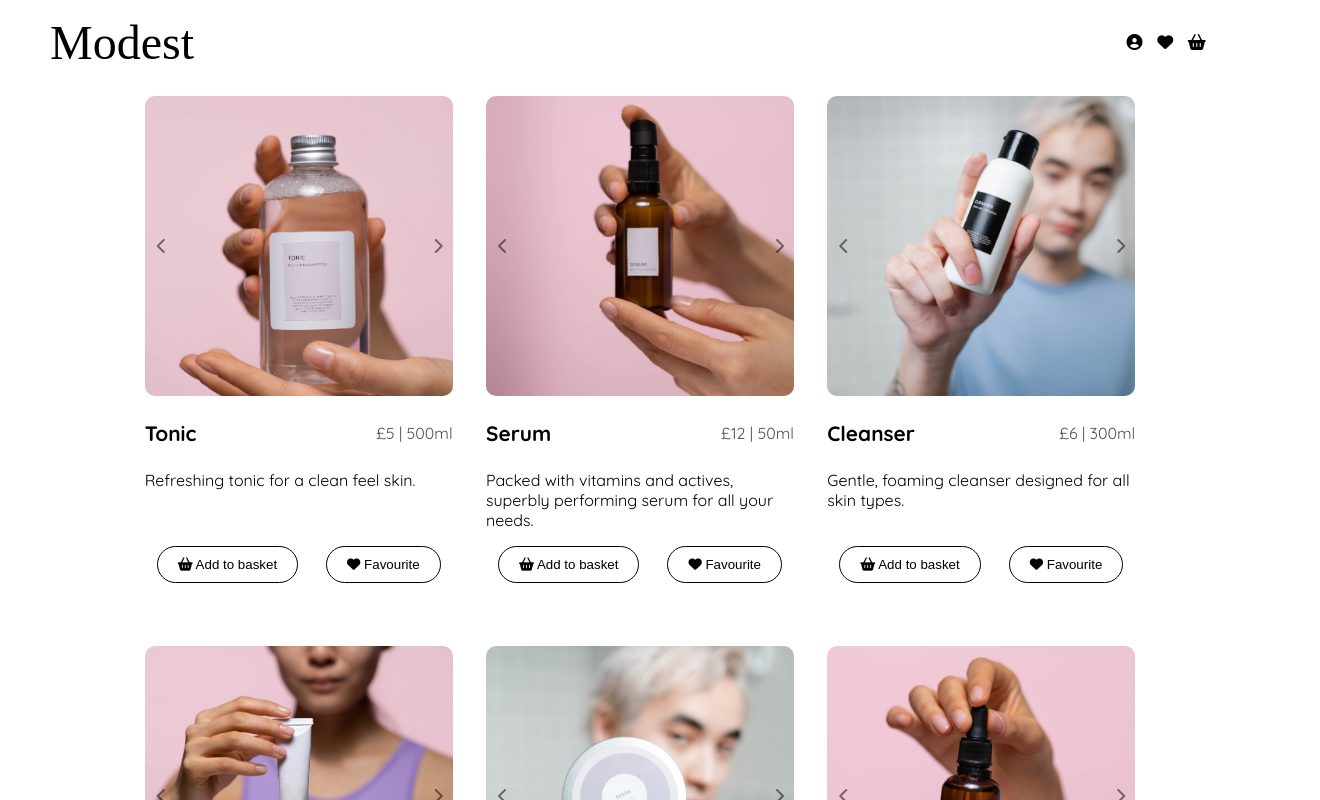
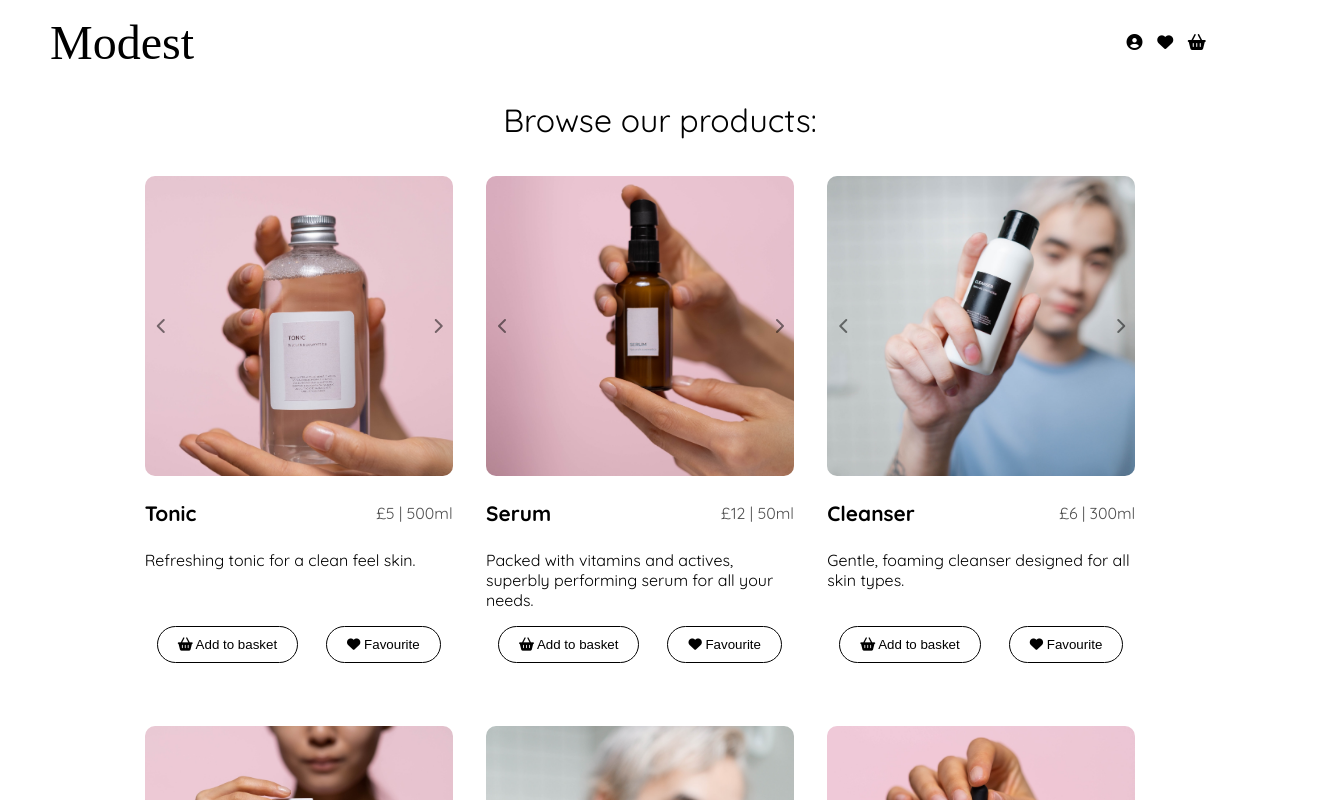
Before and after one commit to lilspad/modest, a React (Create React App) app: page / in a window 1280 px wide. Shown: the top 800 px of the page, 1320 px wide, since content can reach past the window. Built offline with nearby package versions, Linux system fonts and the light colour scheme; a web font is replaced by a local one.

Commit message:
add comments and some minor updates

```diff
--- a/src/App.js
+++ b/src/App.js
@@ -8,9 +8,8 @@ import Product from './components/products/product.js';
 
 function Message() {
   const [message, setMessage] = useState("");
-
+  // check to see if this is a redirect back from Checkout
   useEffect(() => {
-    // Check to see if this is a redirect back from Checkout
     const query = new URLSearchParams(window.location.search);
 
     if (query.get("success")) {
@@ -44,7 +43,6 @@ class App extends React.Component {
     }
   }
 
-/* To do: pre-load media? it's awful slow sometimes */
   render() {
 
     const productHandlers = [(e) => this.handleFavourite(e), (e) => this.handleAddToBasket(e)];
@@ -68,6 +66,7 @@ class App extends React.Component {
 
             <div onClick={(e) => this.handleMenuEvent(e)}>
               <i className="fa-solid fa-basket-shopping" id="basket-icon" ></i>
+              {/* show basket amount if not empty */}
               <p>{this.state.basket.amount === 0 ? "" : "(" + this.state.basket.amount + ")"}</p>
             </div>
 
@@ -86,10 +85,10 @@ class App extends React.Component {
             <div className="banner-content">
               <h1>No need to be modest!</h1>
               <p>We know you're gorgoues. You just need a little more self-love. Or a little detox. Or just a little pick-me-up.
-              Whatever it is, out products deliver it without irritating, breaking or whatsoever changing your already perfect skin. </p>
+              Whatever it is, our products deliver it without irritating, breaking or whatsoever changing your already perfect skin. </p>
             </div>
           </div>*/}
-
+          <h2 className="products-title">Browse our products: </h2>
           <div className="product-layout">
 
             <ProductList productsAmount={this.state.productsAmount} productHandlers={productHandlers} />
@@ -108,6 +107,7 @@ class App extends React.Component {
     );
   }
 
+//hide and show pop-up sections depending on which is already on
   handleMenuEvent(event) {
 
     const menu = document.getElementById("header-menu");
@@ -138,6 +138,7 @@ class App extends React.Component {
     }
   }
 
+// hide all pop-up sections
   handleOverlay() {
     const arr = []
 
@@ -200,17 +201,21 @@ class App extends React.Component {
   }
 
   handleAddToBasket(event) {
+
     const id = Math.floor(event.target.id.replace("atbsk-button", ""));
     const price = Math.floor(document.getElementById("price" + id).innerText.match(/\d+/)[0]);
     let quantity = 1;
 
+    //quantity input
     const handleChange = (e) => {
+      //only handle change if user un-focuses from field
       e.target.addEventListener("focusout", () => {
         if (!e.target.value) {
           e.target.value = quantity;
         }
         var difference = Math.floor(e.target.value - quantity);
         quantity = e.target.value;
+        //update basket state
         this.setState(
           prevState => ({
             basket: {
@@ -225,7 +230,7 @@ class App extends React.Component {
 
     const item = (
       <div className="product-inbasket" key={"item" + id} id={"item" + id}>
-        <Product productId={id} thumbnail={true} handleClick={this.handleOverlay} />
+        <Product productId={id} thumbnail={true} handleClick={this.handleOverlay} /> {/* Product click event removes all pop-ups to focus back on product display */}
         <input id={"input" + id} type="number" name="quantity" value={quantity} onChange={handleChange}></input>
         <button className="remove" onClick={(e) => this.handleRemoveFromBasket(e)} id={"rmv-button" + id}> <i className="fa-regular fa-trash-can"></i> </button>
       </div>
@@ -233,7 +238,7 @@ class App extends React.Component {
 
     const basketItems = this.state.basket.items;
 
-/* To do: there has got to be a better way to do this!!! */
+/* To do: there has got to be a better way to do this!!! (???) */
     const isAlready = () => {
       let bool = false;
       basketItems.forEach(element => {
@@ -244,12 +249,14 @@ class App extends React.Component {
       return bool;
     }
 
+    // don't add a new product if it already exists; increase quantity instead
     if (isAlready()) {
       document.getElementById("input" + id).value ++;
     } else {
       basketItems.push(item);
     }
 
+    // update basket
     this.setState(
       prevState => ({
         basket: {
@@ -267,16 +274,14 @@ class App extends React.Component {
     const value = Math.floor(document.getElementById("input" + id).value);
     const basketItems = this.state.basket.items;
 
-    console.log(id, price, basketItems[0])
-
+    // find the item in basket array and remove it
     for (let i = 0; i < basketItems.length; i++) {
       if (basketItems[i].props.id === "item" + id) {
         basketItems.splice(i, 1);
       }
     }
 
-    console.log(basketItems)
-
+    // update basket
     this.setState(
       prevState => ({
         basket: {
@@ -288,7 +293,9 @@ class App extends React.Component {
     )
   }
 
+  //reset basket stats
   handleClear() {
+    //double check with user
     if (!window.confirm("Are you sure?")) {
       return;
     }
```
